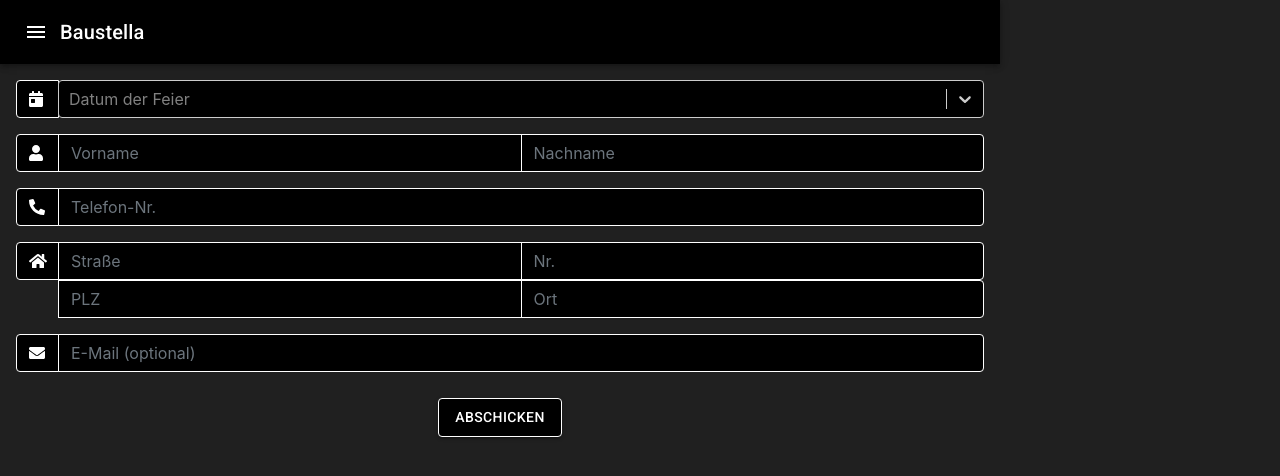
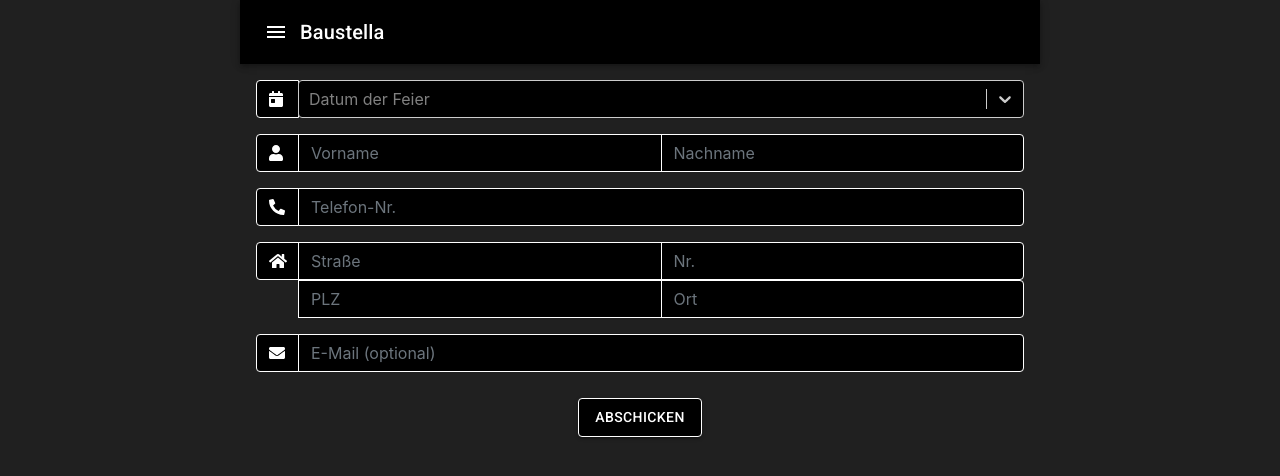
Before and after one commit to jonas-brink/baustella-frontend, a React (Create React App) app: page / in a window 1280 px wide. Shown: the top 476 px of the page. Built offline with nearby package versions, Linux system fonts and the light colour scheme.

Commit message:
center page for desktop view

```diff
--- a/src/App.css
+++ b/src/App.css
@@ -6,7 +6,9 @@ body {
 	text-align: center;
 	min-height: 100vh;
 	background-color: rgb(32, 32, 32);
-	max-width: 1000px;
+	max-width: 800px;
+	margin-left: auto;
+	margin-right: auto;
 }
 
 .longPrepend {
```
